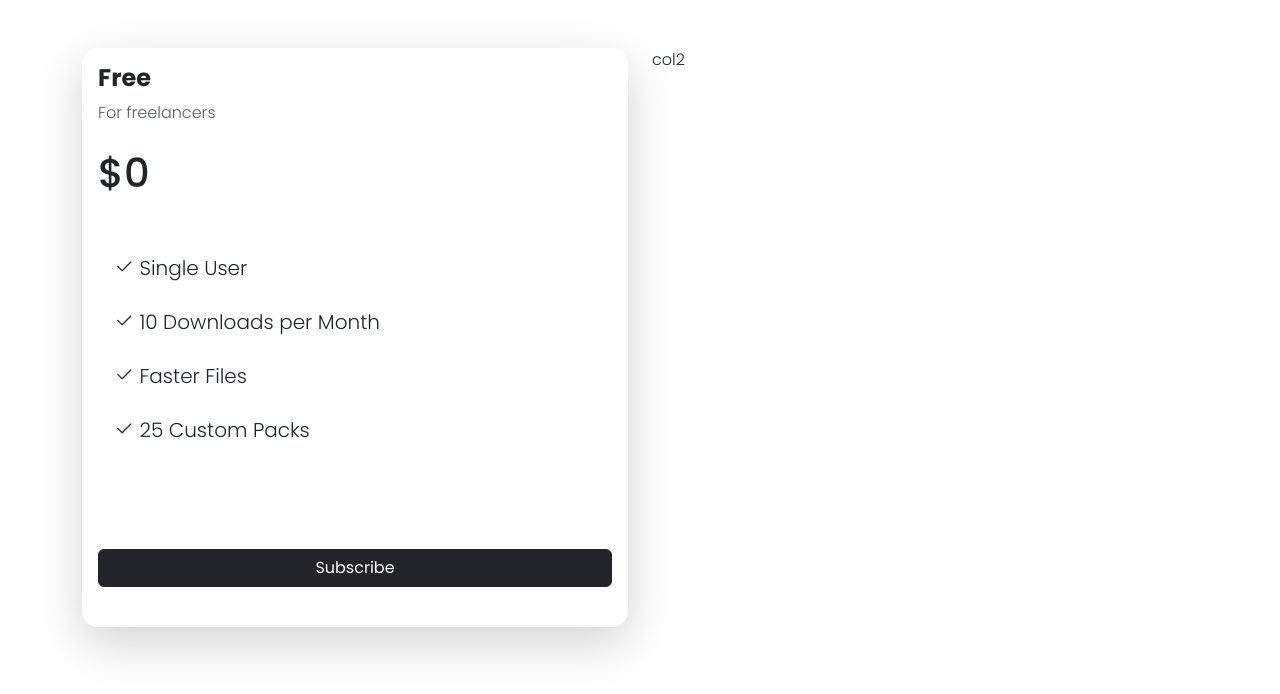
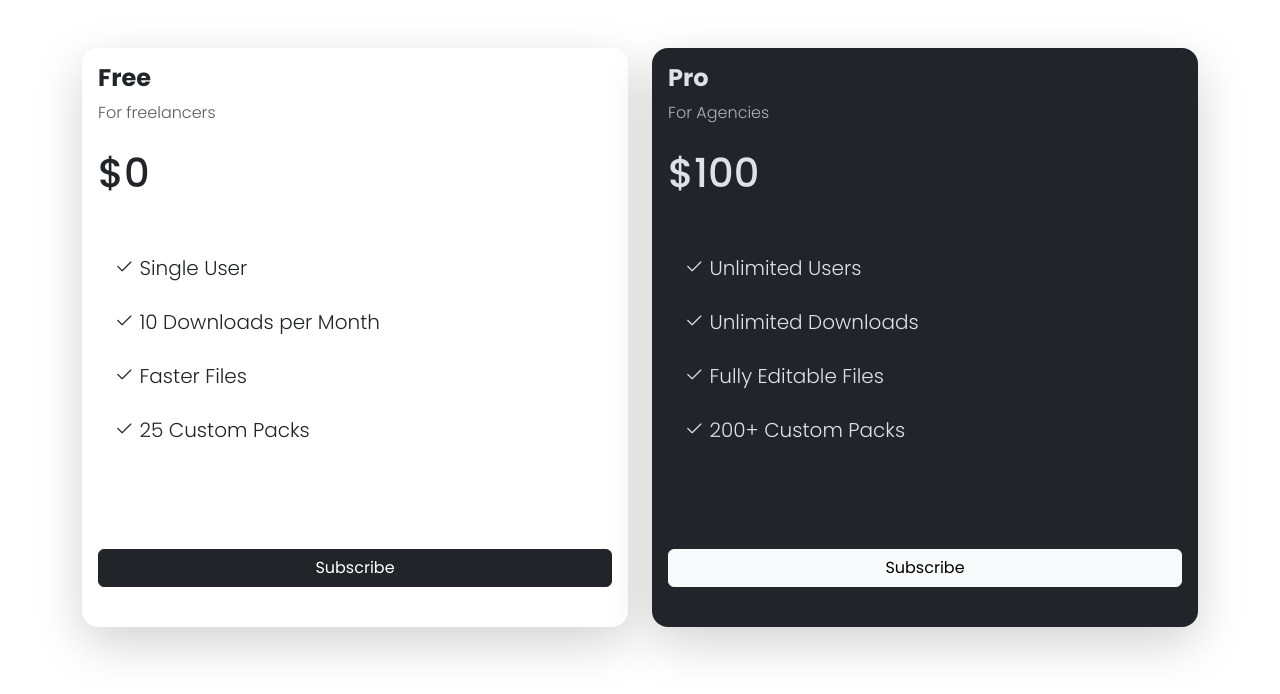
Before and after one commit to ThanawatSukkaravetsiri/pricingcard, a plain HTML site: page index.html in a window 1280 px wide. Drawn offline with nearby package versions, Linux system fonts and the light colour scheme.

Commit message:
Finished Pro Card

```diff
--- a/index.html
+++ b/index.html
@@ -43,8 +43,25 @@
                     </div>
                 </div>
             </div>
-            <!--End Card 1-->
-            <div class="col-md-6">col2</div>
+        <!--Card 2-->
+        <div class="col-md-6">
+            <div class="card rounded-4 shadow-lg border-0 mb-5" data-bs-theme="dark">
+                <div class="card-body">
+                    <div>
+                        <h4 class="fw-bold">Pro</h4>
+                        <p class="text-muted">For Agencies</p>
+                    </div>
+                    <h2 class="fs-1 fw-bolded mt-4 mb-5">$100</h2>
+                    <ul class="list-group list-group-flush fs-5 mb-5 vstack gap-2">
+                        <li class="list-group-item border-0"><i class="bi bi-check2"></i> Unlimited Users</li>
+                        <li class="list-group-item border-0"><i class="bi bi-check2"></i> Unlimited Downloads</li>
+                        <li class="list-group-item border-0"><i class="bi bi-check2"></i> Fully Editable Files</li>
+                        <li class="list-group-item border-0"><i class="bi bi-check2"></i> 200+ Custom Packs</li>
+                    </ul>
+                    <div class="d-grid">
+                        <button class="btn btn-light mt-5 mb-4">Subscribe</button>
+                    </div>
+                </div>
         </div>
     </div>
 
```
